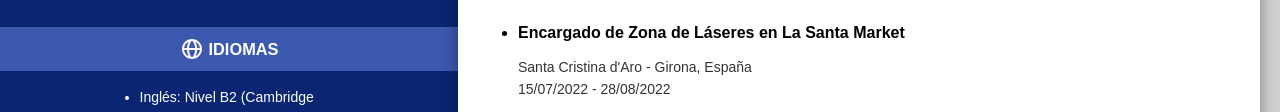
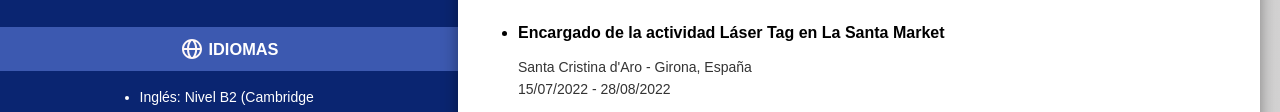
Before and after one commit to AndyGEINF/Curriculum, a plain HTML site: page index.html in a window 1280 px wide. Shown: the part 437-549 px from the top of the page. Drawn offline with Linux system fonts and the light colour scheme.

Commit message:
Update index.html

```diff
--- a/index.html
+++ b/index.html
@@ -157,7 +157,7 @@
                 <h2>EXPERIENCIA LABORAL</h2>
                 <div class="experience">
                     <ul>
-                        <li>Encargado de Zona de Láseres en La Santa Market</li>
+                        <li>Encargado de la actividad Láser Tag en La Santa Market</li>
                         <p>Santa Cristina d'Aro - Girona, España<br> 15/07/2022 - 28/08/2022</p>
 
                     </ul>
```
